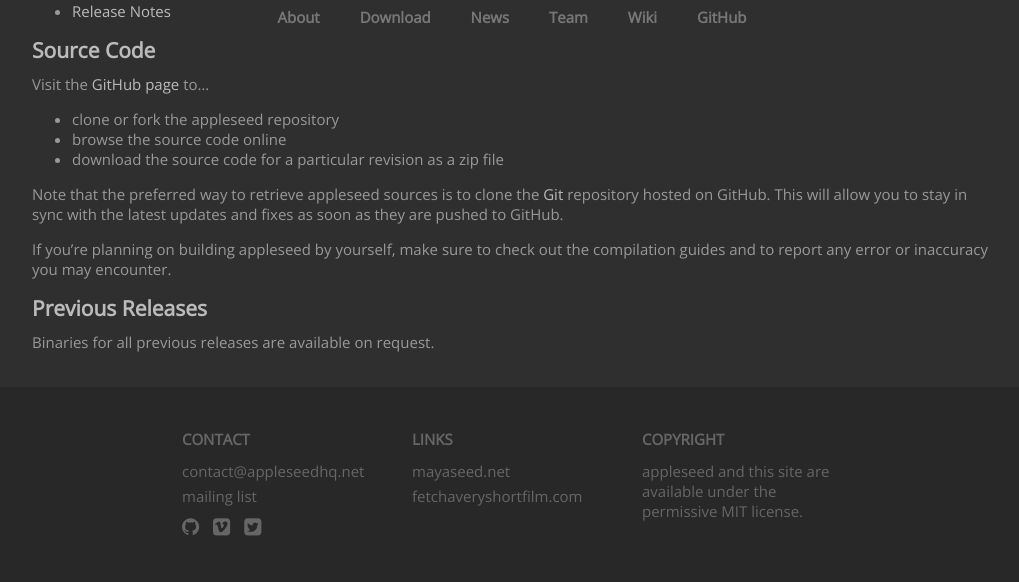
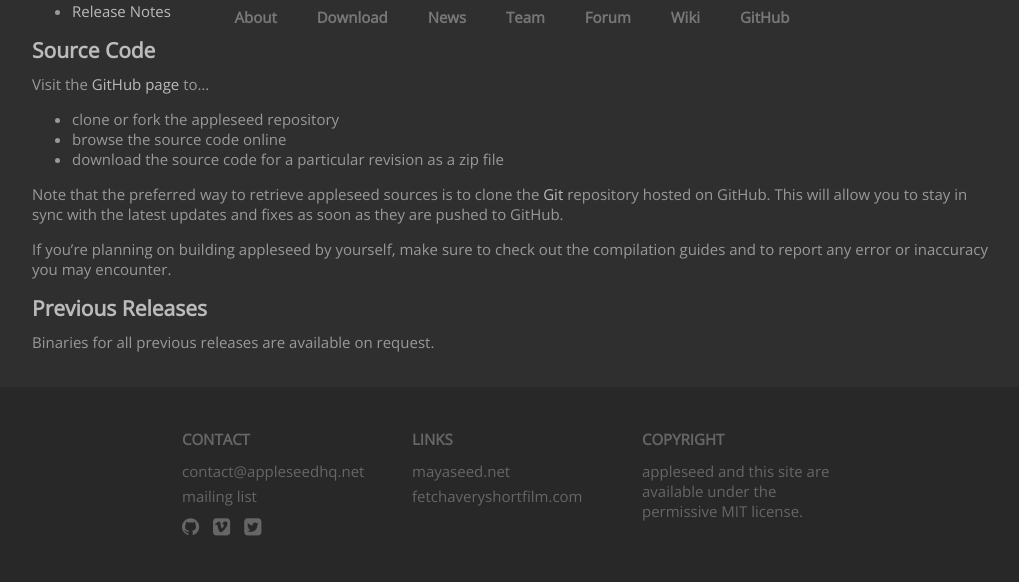
Before and after one commit to appleseedhq/appleseedhq.github.io, a Jekyll site: the page built from download.md, in a window 1280 px wide. Shown: the part 357-939 px from the top of the page, without its empty margins (128-1147 px from the left). Built offline with Jekyll 4.4.1, drawn with Linux system fonts in a browser that asks for light colours; nearby versions of some CDN libraries.

Commit message:
added Forum menu item.

```diff
--- a/_data/menus.yml
+++ b/_data/menus.yml
@@ -10,6 +10,9 @@
 - label: Team
   url: "/team.html"
 
+- label: Forum
+  url: "http://forum.appleseedhq.net/"
+
 - label: Wiki
   url: "https://github.com/appleseedhq/appleseed/wiki"
 
```
